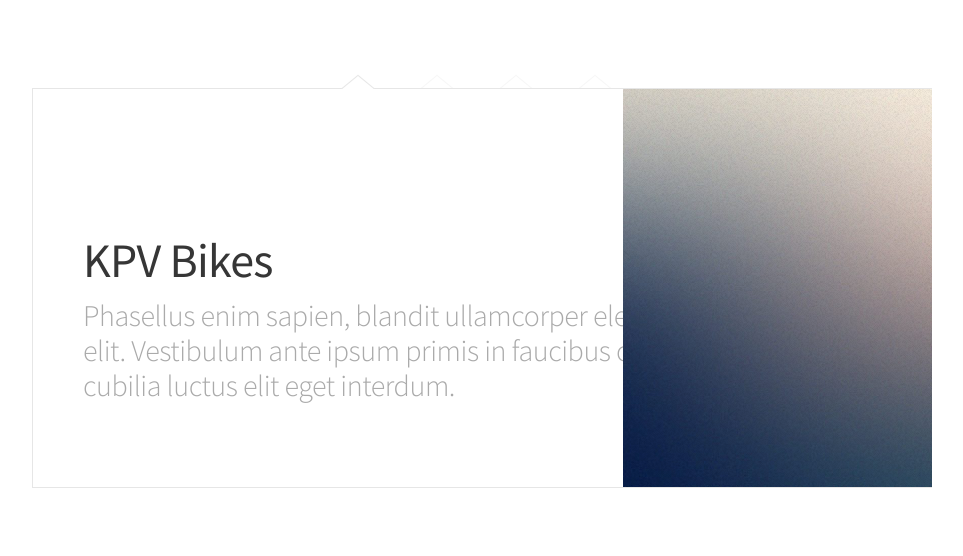
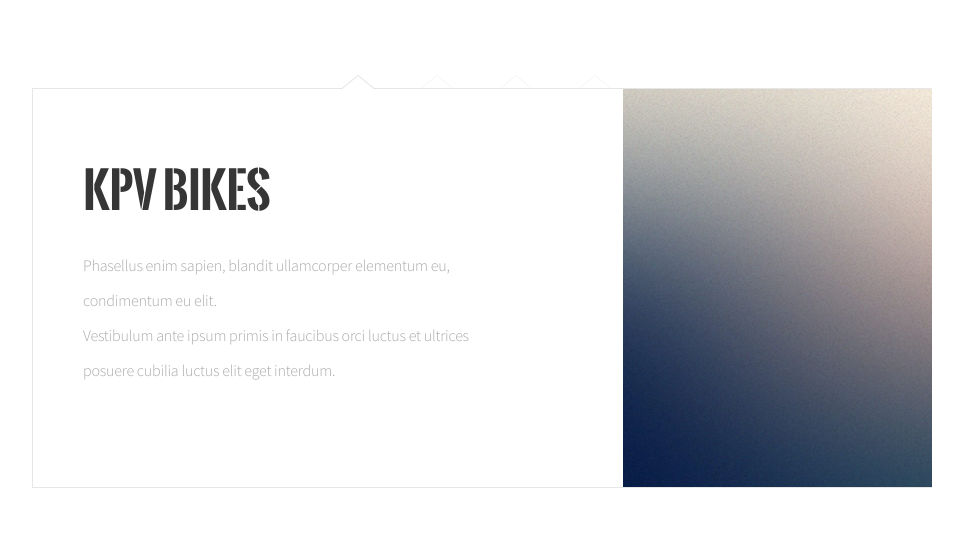
Before and after one commit to prayersavan/mariana, a plain HTML site: page index.html in a window 1280 px wide. Shown: the part 113-669 px from the top of the page, without its empty margins (158-1121 px from the left). Drawn offline with Linux system fonts and the light colour scheme.

Commit message:
frontpage styles change

```diff
--- a/assets/css/main.css
+++ b/assets/css/main.css
@@ -1,5 +1,17 @@
 @import url("http://fonts.googleapis.com/css?family=Source+Sans+Pro:300,400,300italic,400italic");
 @import url("font-awesome.min.css");
+
+@font-face {
+    font-family: 'oswald_stencilbold';
+    src: url('../fonts/oswald-stencil-webfont.eot');
+    src: url('../fonts/oswald-stencil-webfont.eot?#iefix') format('embedded-opentype'),
+         url('../fonts/oswald-stencil-webfont.woff2') format('woff2'),
+         url('../fonts/oswald-stencil-webfont.woff') format('woff'),
+         url('../fonts/oswald-stencil-webfont.ttf') format('truetype'),
+         url('../fonts/oswald-stencil-webfont.svg#oswald_stencilbold') format('svg');
+    font-weight: normal;
+    font-style: normal;
+}
 
 /*
 	Astral by HTML5 UP
@@ -1404,15 +1416,16 @@
 					#me header > h1 {
 						position: absolute;
 						left: 0;
-						bottom: 52.5%;
+						bottom: 70%;
 						margin: 0;
 					}
 
 					#me header > p {
 						position: absolute;
+						width: 45%;
 						left: 0;
-						top: 52.5%;
-						font-size: 1.5em;
+						top: 40%;
+						font-size: 0.8em;
 						letter-spacing: -0.015em;
 						margin-top: 0;
 					}
@@ -1581,3 +1594,8 @@
 					}
 
 	}
+
+			/* Cutromized Rewrites */
+	.oswald_1 {
+		font-family: 'oswald_stencilbold';
+	}
--- a/index.html
+++ b/index.html
@@ -33,8 +33,9 @@
 						<!-- Me -->
 							<article id="me" class="panel">
 								<header>
-									<h1>KPV Bikes</h1>
+									<h1 class="oswald_1">KPV <span>Bikes</span></h1>
 									<p>Phasellus enim sapien, blandit ullamcorper elementum eu, condimentum eu elit.
+									</br>
 									Vestibulum ante ipsum primis in faucibus orci luctus et ultrices posuere cubilia
 									luctus elit eget interdum.</p>
 								</header>
```
Also changed, not shown: assets/fonts/oswald-stencil-webfont.ttf (added), assets/fonts/oswald-stencil-webfont.woff (added), assets/fonts/oswald-stencil-webfont.woff2 (added), 2 other files.
